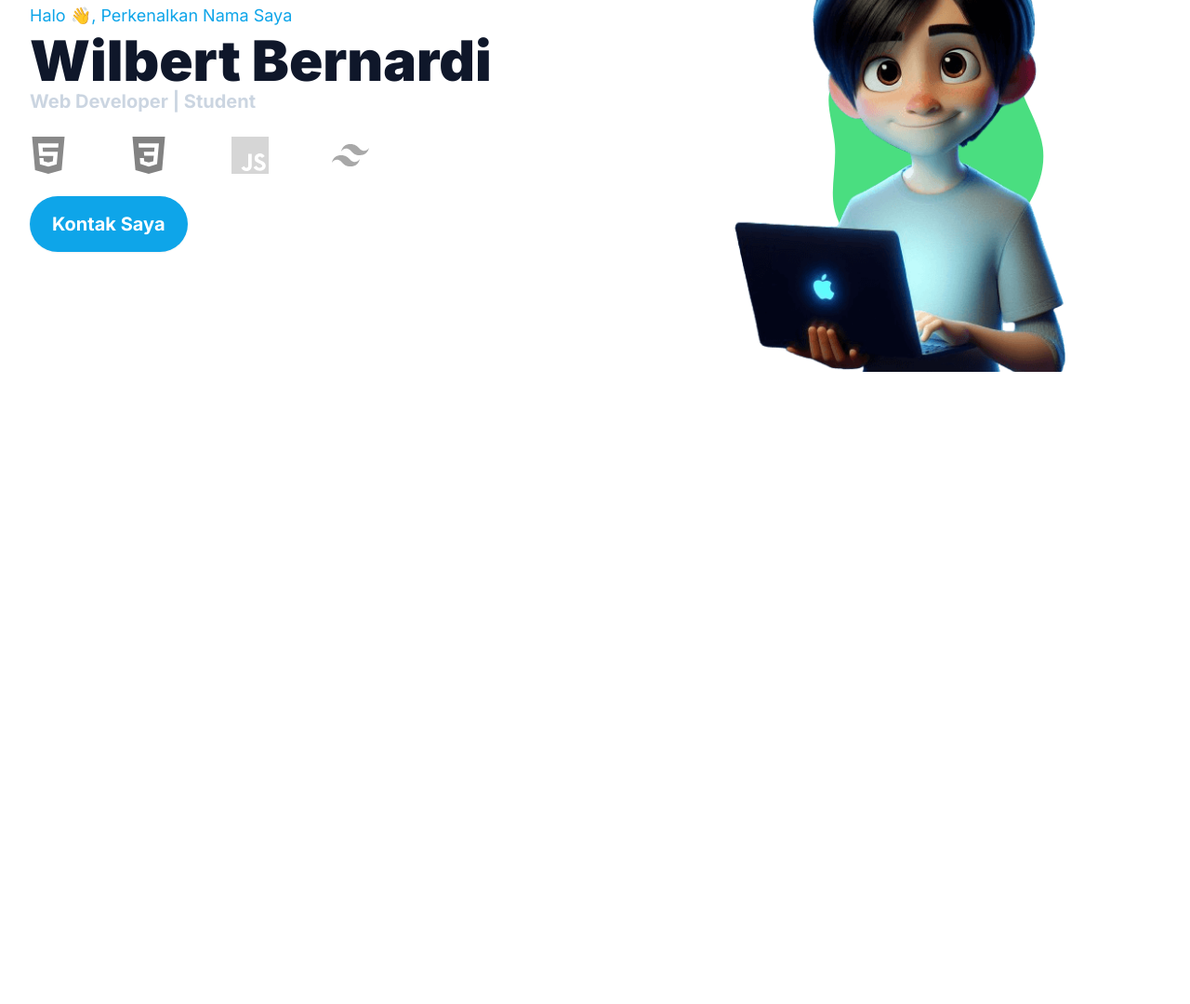
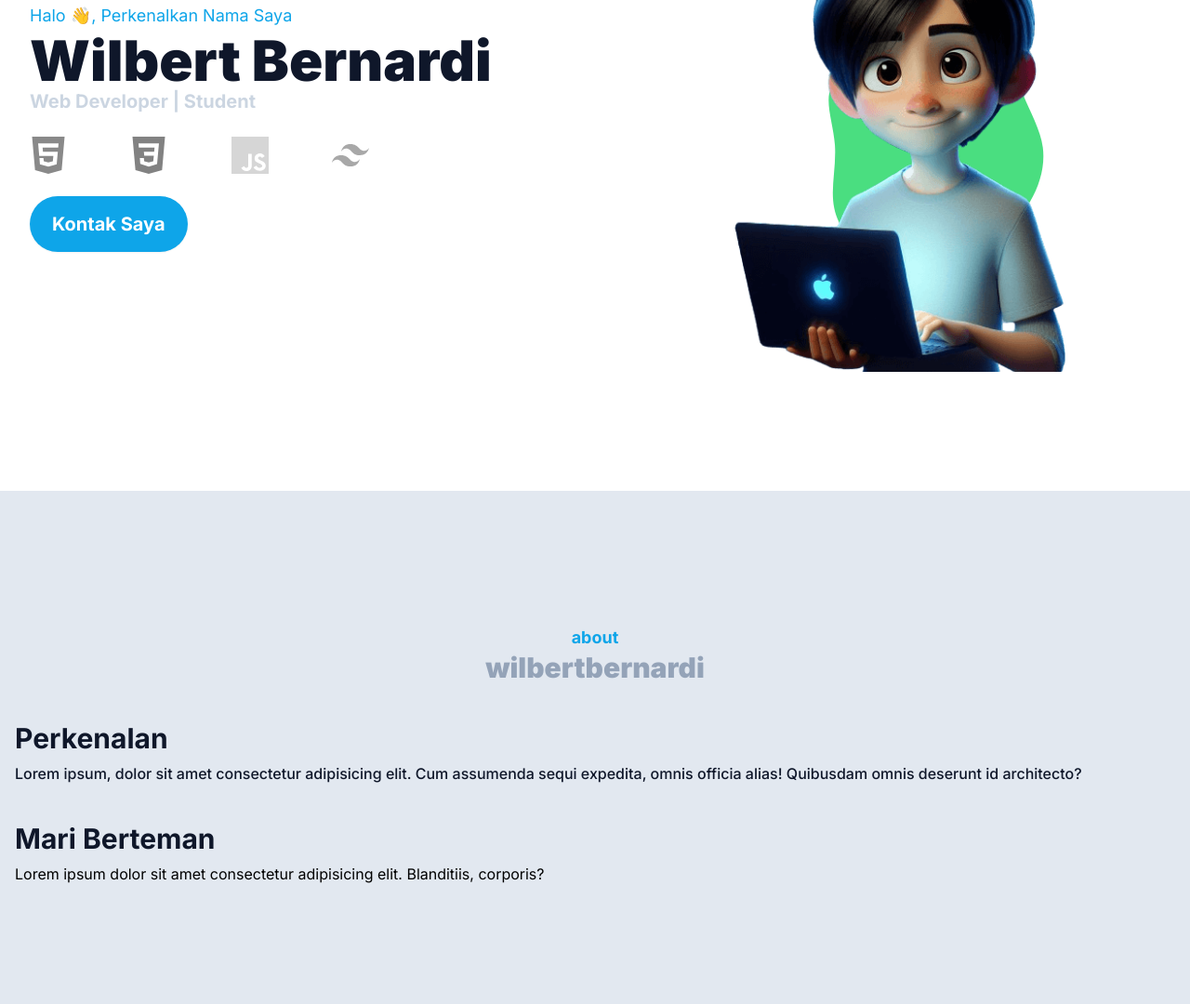
Before and after one commit to WilbertFE/PortofolioV-2.0, a website: page index.html in a window 1280 px wide. Shown: the part 230-1310 px from the top of the page at 93% size. Before the commit the page ends 1000 px from the top, so only its background shows below. Drawn offline with Linux system fonts and the light colour scheme.

Commit message:
mengerjakan section about

```diff
--- a/index.html
+++ b/index.html
@@ -71,6 +71,25 @@
     </section>
     <!-- Hero Section End -->
 
+    <!-- About Section Start -->
+    <section id="about" class="pt-36 pb-32 bg-slate-200">
+        <div class="container">
+            <div class="flex flex-wrap">
+                <h3 class="w-full text-primary text-center font-bold text-lg">about</h3>
+                <h1 class="w-full mb-10 text-slate-400  text-center font-black text-3xl">wilbertbernardi</h1>
+                <div class="w-full mb-10">
+                    <h1 class="mb-2 text-dark text-3xl font-bold">Perkenalan</h1>
+                    <p class="text-base font-medium text-dark">Lorem ipsum, dolor sit amet consectetur adipisicing elit. Cum assumenda sequi expedita, omnis officia alias! Quibusdam omnis deserunt id architecto?</p>
+                </div>
+                <div class="w-full flex flex-wrap">
+                    <h1 class="mb-2 w-full text-dark text-3xl font-bold">Mari Berteman</h1>
+                    <p>Lorem ipsum dolor sit amet consectetur adipisicing elit. Blanditiis, corporis?</p>
+                </div>
+            </div>
+        </div>
+    </section>
+    <!-- About Section End -->
+
 
 <script src="dist/script.js"></script>
 </body>
```
Also changed, not shown: dist/output.css.
